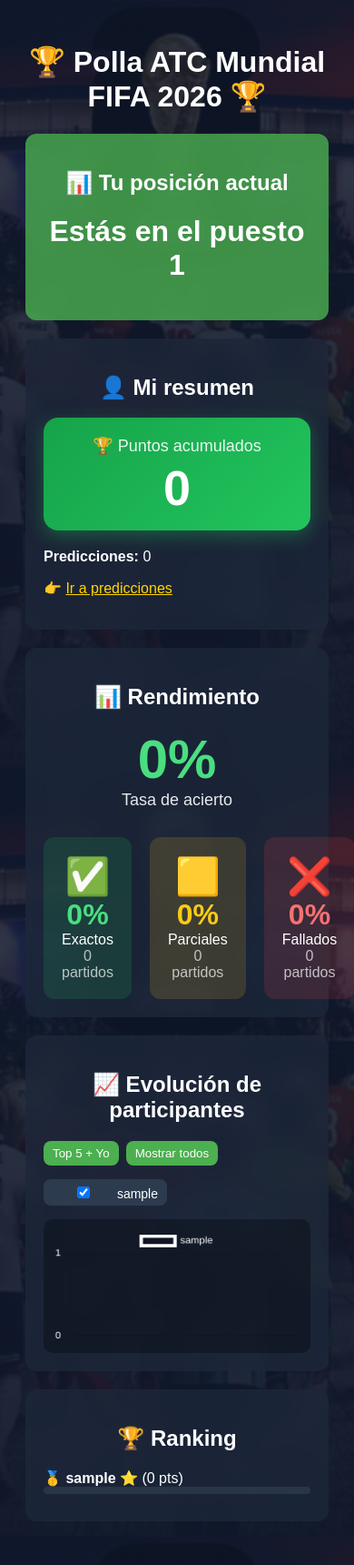
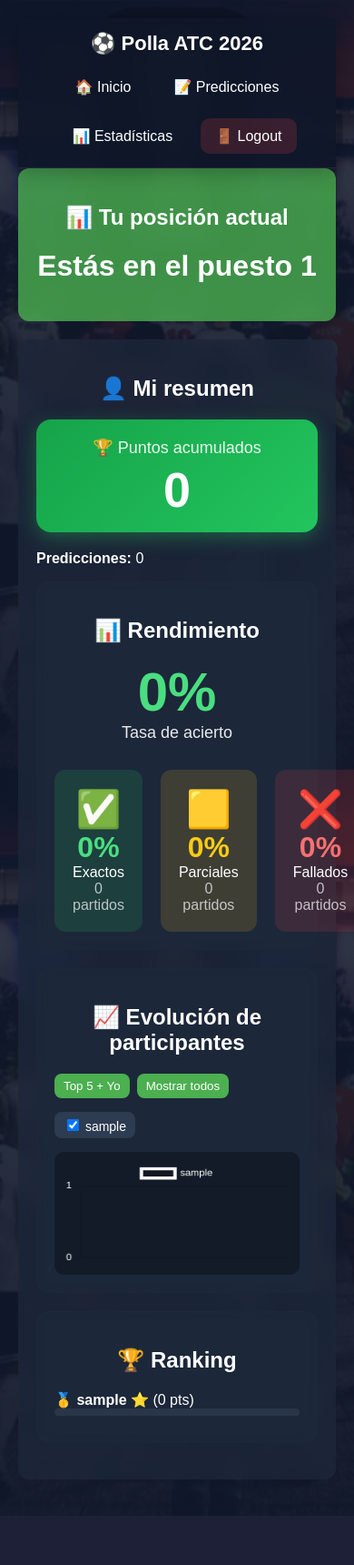
Before and after one commit to fallenpf-maker/polla_atc_mundial_2026, a Django app: page / in a window 390 px wide. Shown: the whole page at 91% size. After the commit the page ends 1666 px from the top, so only its background shows below. Run offline with Django 5.2, Linux system fonts and the light colour scheme; the visitor is signed in with stand-in values (Sample User, id 1); data comes from the database, SQL or seed files in the repository; data that the repository does not hold is empty.

Commit message:
fix statistics urls3

```diff
--- a/dashboard/templates/base.html
+++ b/dashboard/templates/base.html
@@ -1,84 +1,146 @@
+{% load static %}
+
 <!DOCTYPE html>
+<html lang="es">
 
-<html lang="es">
 <head>
+
     <meta charset="UTF-8">
-    <title>ATC Mundial 2026</title>
 
+    <title>Polla ATC Mundial 2026</title>
 
-<script src="https://cdn.jsdelivr.net/npm/chart.js"></script>
+    <meta name="viewport" content="width=device-width, initial-scale=1">
 
     <style>
-body {
-    font-family: Arial;
-    background: #0f172a;
-    color: white;
-    padding: 20px;
+
+        body{
+            margin:0;
+            font-family: Arial, sans-serif;
         }
 
-.container {
-    max-width: 1000px;
-    margin: auto;
+        /* NAVBAR */
+
+        .navbar{
+
+            position: sticky;
+            top:0;
+
+            z-index:999;
+
+            display:flex;
+            justify-content:space-between;
+            align-items:center;
+
+            padding:15px 30px;
+
+            background: rgba(15,23,42,0.88);
+
+            backdrop-filter: blur(12px);
+            -webkit-backdrop-filter: blur(12px);
+
+            border-bottom:1px solid rgba(255,255,255,0.08);
+
+            box-shadow:0 4px 20px rgba(0,0,0,0.25);
         }
 
-.card {
-    background: #1e293b;
-    padding: 20px;
-    border-radius: 12px;
-    margin-bottom: 20px;
+        .logo{
+
+            font-size:22px;
+            font-weight:bold;
+
+            color:white;
         }
 
-h1, h2 {
-    text-align: center;
+        .nav-links{
+
+            display:flex;
+            gap:15px;
+            align-items:center;
         }
 
-button {
-    padding: 6px 10px;
-    border: none;
-    border-radius: 8px;
-    cursor: pointer;
-    background: #4CAF50;
-    color: white;
+        .nav-links a{
+
+            color:white;
+            text-decoration:none;
+
+            padding:10px 16px;
+
+            border-radius:10px;
+
+            transition:0.3s;
         }
 
-input {
-    width: 60px;
-    text-align: center;
-    border-radius: 6px;
-    border: none;
-    padding: 4px;
+        .nav-links a:hover{
+
+            background: rgba(255,255,255,0.10);
+
+            transform:translateY(-1px);
         }
 
-table {
-    width: 100%;
-    border-collapse: collapse;
+        .logout{
+
+            background: rgba(239,68,68,0.18);
         }
 
-th, td {
-    padding: 8px;
-    text-align: center;
+        .logout:hover{
+
+            background: rgba(239,68,68,0.30);
         }
 
-th {
-    background: #334155;
+        @media(max-width:768px){
+
+            .navbar{
+                flex-direction:column;
+                gap:15px;
             }
+
+            .nav-links{
+                flex-wrap:wrap;
+                justify-content:center;
+            }
+        }
+
     </style>
-
 
 </head>
 
 <body>
 
-<div class="container">
+    {% if user.is_authenticated %}
 
+    <div class="navbar">
 
-<h1>🏆 Polla ATC Mundial FIFA 2026 🏆</h1>
+        <div class="logo">
+            ⚽ Polla ATC 2026
+        </div>
+
+        <div class="nav-links">
+
+            <a href="/">
+                🏠 Inicio
+            </a>
+
+            <a href="/predicciones/">
+                📝 Predicciones
+            </a>
+
+            <a href="/estadisticas/">
+                📊 Estadísticas
+            </a>
+
+            <a href="/accounts/logout/" class="logout">
+                🚪 Logout
+            </a>
+
+        </div>
+
+    </div>
+
+    {% endif %}
 
     {% block content %}
     {% endblock %}
 
+</body>
 
-</div>
-
-</body>
 </html>
--- a/dashboard/templates/dashboard/index.html
+++ b/dashboard/templates/dashboard/index.html
@@ -155,12 +155,6 @@ canvas {
     </div>
         <p><strong>Predicciones:</strong> {{ cantidad_predicciones }}</p>
         <p>
-            👉 <a href="/predicciones/" style="color:#FFD700;">
-                Ir a predicciones
-            </a>
-        </p>
-    </div>
-
     <div class="card">
 
         <h2>📊 Rendimiento</h2>
```
Lines whose indentation alone changed are shown as unchanged.
